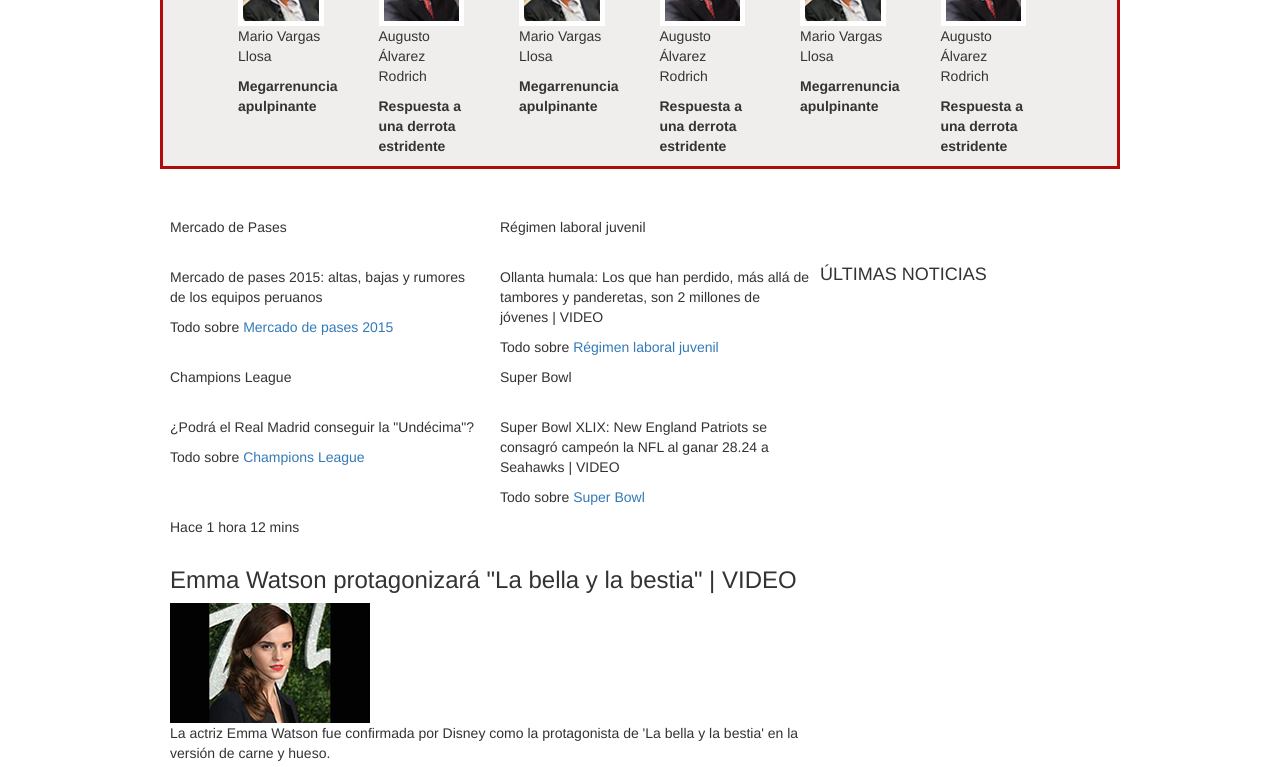
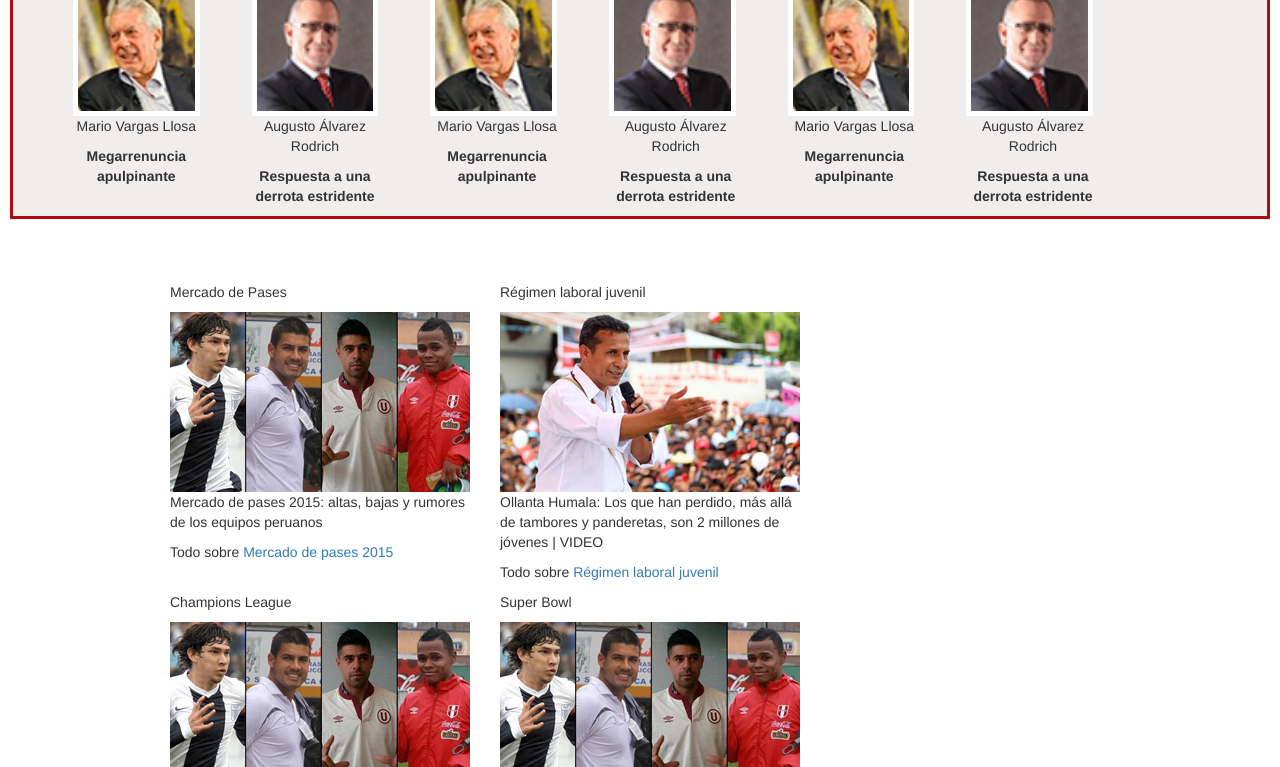
Before and after one commit to ZirtQuesadas/LaRepublicaExamen, a plain HTML site: page index.html in a window 1280 px wide. Shown: the part 870-1637 px from the top of the page. Drawn offline with nearby package versions, Linux system fonts and the light colour scheme; files that its build step writes are made by us from their sources.

Commit message:
Se añadieron imágenes a sección sports-news y se mejoró la alineación de la sección COLUMNISTAS

```diff
--- a/index.html
+++ b/index.html
@@ -11,17 +11,23 @@
 
 </head>
 <body>
-	<section id="Home" class="container">
+	<section id="Home" class="container-fluid">
 
 		<header>    </header>
 
-		<section class="home-header-text">
+		<section class="home-header-text container">
 			<center>
 				<h1>GUERRA EN LA MUNICIPALIDAD DE LIMA METROPOLITANA</h1>
 				<div class="RRSS-icons">
+					<a href="">
 						<img src="image/icons/facebook-icon.png">
+					</a>
+					<a href="">
 						<img src="image/icons/twitter-icon.png">
+					</a>
+					<a href="">
 						<img src="image/icons/google-icon.png">
+					</a>
 					<img src="image/bullet.gif">
 					<span>Hace 12 minutos</span>
 					<img src="image/bullet.gif">
@@ -31,7 +37,7 @@
 		</section>
 
 
-		<section class="home-header">
+		<section class="home-header container-fluid">
 			<div class="row">
 
 				<div class="col-sm-8 col-xs-16">
@@ -63,7 +69,7 @@
 
 
 
-		<section class="columnistas">
+		<section class="columnistas container-fluid">
 			<div class="row">
 				<center>
 					<div class="redbox">
@@ -76,44 +82,56 @@
 					<div class=" col-sm-2 col-xs-8 profile-box">
 						<div class="bg-for-img">
 							<img src="image/img-columnistas.jpg">
+							<center>
 								<p>Mario Vargas Llosa</p>
 								<p><strong>Megarrenuncia apulpinante</strong></p>
+							</center>
 						</div>
 					</div>
 					<div class=" col-sm-2 col-xs-8 profile-box">
 						<div class="bg-for-img">
 							<img src="image/img_blogueros.jpg">
+							<center>
 								<p>Augusto Álvarez Rodrich</p>
 								<p><strong>Respuesta a una derrota estridente</strong></p>
+							</center>
 						</div>
 					</div>
 					<div class=" col-sm-2 col-xs-8 profile-box">
 						<div class="bg-for-img">
 							<img src="image/img-columnistas.jpg">
 						</div>
+						<center>
 								<p>Mario Vargas Llosa</p>
 								<p><strong>Megarrenuncia apulpinante</strong></p>
+						</center>
 					</div>
 					<div class=" col-sm-2 col-xs-8 profile-box">
 						<div class="bg-for-img">
 							<img src="image/img_blogueros.jpg">
 						</div>
+						<center>
 								<p>Augusto Álvarez Rodrich</p>
 								<p><strong>Respuesta a una derrota estridente</strong></p>
+						</center>
 					</div>
 					<div class=" col-sm-2 col-xs-8 profile-box">
 						<div class="bg-for-img">
 							<img src="image/img-columnistas.jpg">
 						</div>
+						<center>
 								<p>Mario Vargas Llosa</p>
 								<p><strong>Megarrenuncia apulpinante</strong></p>
+						</center>
 					</div>
 					<div class="col-sm-2 col-xs-8 profile-box">
 						<div class="bg-for-img">
 							<img src="image/img_blogueros.jpg">
 						</div>
+						<center>
 								<p>Augusto Álvarez Rodrich</p>
 								<p><strong>Respuesta a una derrota estridente</strong></p>
+						</center>
 					</div>
 				</div>
 
@@ -126,38 +144,42 @@
 		</section>
 
 
-		<section class="deportes-news">
+		<section class="deportes-news container">
 			<div class="col-sm-11 col-xs-16"><!--ESTO ESTÁ SEPARADO DE LAS 35 CAJAS DE "ÚLTIMAS NOTICIAS" PARA TRABAJAR MÁS FRACCIONADAMENTE EL CÓDIGO Y LOS ESTILOS-->
 				<div class="row">
 					<div class="col-sm-8 col-xs-16">
-						<div>
+						<div class="border">
 							<p>Mercado de Pases</p>
-							<img src="">
+							<img src="image/img_especiales.jpg">
 							<p>Mercado de pases 2015: altas, bajas y rumores de los equipos peruanos</p>
 							<p>Todo sobre <span><a href="#">Mercado de pases 2015</a></span></p>
 						</div>
 					</div>
 					<div class="col-sm-8 col-xs-16">
+						<div class="border">
 							<p>Régimen laboral juvenil</p>
-						<img src="">
-						<p>Ollanta humala: Los que han perdido, más allá de tambores y panderetas, son 2 millones de jóvenes | VIDEO</p>
+							<img src="image/img_especiales_aside.jpg">
+							<p>Ollanta Humala: Los que han perdido, más allá de tambores y panderetas, son 2 millones de jóvenes | VIDEO</p>
 							<p>Todo sobre <span><a href="#">Régimen laboral juvenil</a></span></p>
+						</div>
 					</div>
 				</div>
 				<div class="row">
 					<div class="col-sm-8 col-xs-16">
-						<div>
+						<div class="border">
 							<p>Champions League</p>
-							<img src="">
+							<img src="image/img_especiales.jpg">
 							<p>¿Podrá el Real Madrid conseguir la "Undécima"?</p>
 							<p>Todo sobre <span><a href="#">Champions League</a></span></p>
 						</div>
 					</div>
 					<div class="col-sm-8 col-xs-16">
+						<div class="border">
 							<p>Super Bowl</p>
-						<img src="">
+							<img src="image/img_especiales.jpg">
 							<p>Super Bowl XLIX: New England Patriots se consagró campeón la NFL al ganar 28.24 a Seahawks | VIDEO</p>
 							<p>Todo sobre <span><a href="#">Super Bowl</a></span></p>
+						</div>
 					</div>
 				</div>
 			</div>
@@ -167,11 +189,11 @@
 
 
 
-		<section class="ultimas-noticias">
+		<section class="ultimas-noticias container">
 			<h4>ÚLTIMAS NOTICIAS</h4>
 
-			<div class="col-sm-11 col-xs-16"><!--ESTO APLICARÁ PARA LAS 35 CAJAS DE "ÚLTIMAS NOTICIAS"-->
-				<div class="ultimas-noticias-boxnews">
+			<div class="col-sm-11 col-xs-16"><!--ESTO APLICARÁ EN 35 CAJAS DE "ÚLTIMAS NOTICIAS"-->
+				<div class="ultimas-noticias-boxnews"> <!-- x35-->
 					<p>Hace 1 hora 12 mins</p>
 					<h3>Emma Watson protagonizará "La bella y la bestia" | VIDEO</h3>
 
--- a/index.scss
+++ b/index.scss
@@ -59,13 +59,14 @@ section.columnistas{
 		top: -15px;
 	}
 	section.columnistas .push-right{
-		margin-left: 40px;
+		margin-left: 15px;
 	}
 	section.columnistas .profile-box{
 		margin-left: 25px;
+		text-align: justify;
 	}
 	section.columnistas .bg-for-img{
-			margin-right: 10px;
+			margin-right: 7px;
 
 		}
 	section.columnistas img{
@@ -78,7 +79,7 @@ section.columnistas{
 	}
 
 section.deportes-news{
-
+	margin-top: 30px;
 }
 
 
```
Also changed, not shown: index.css, 1 other file. Lines whose indentation alone changed are shown as unchanged.
